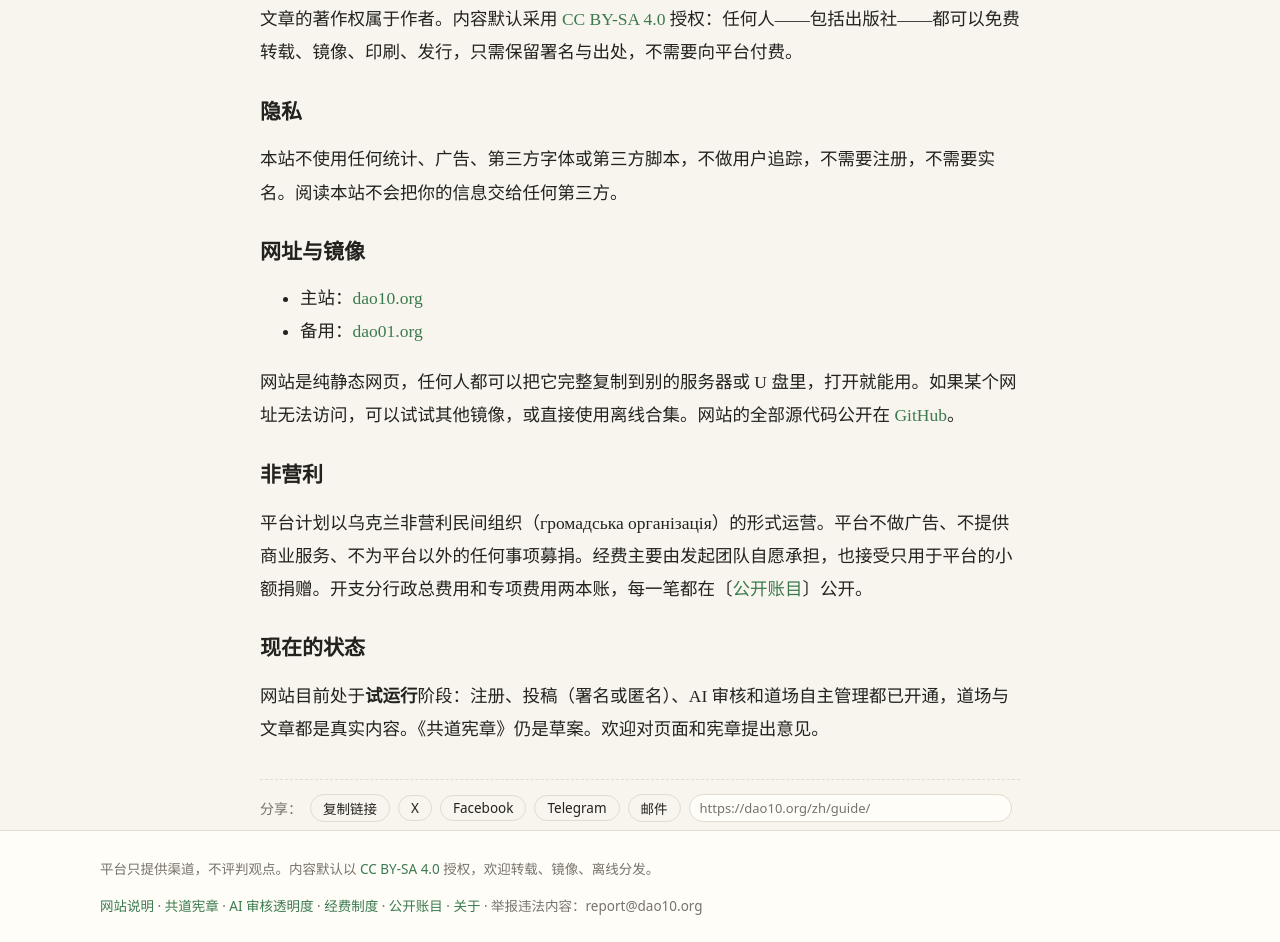
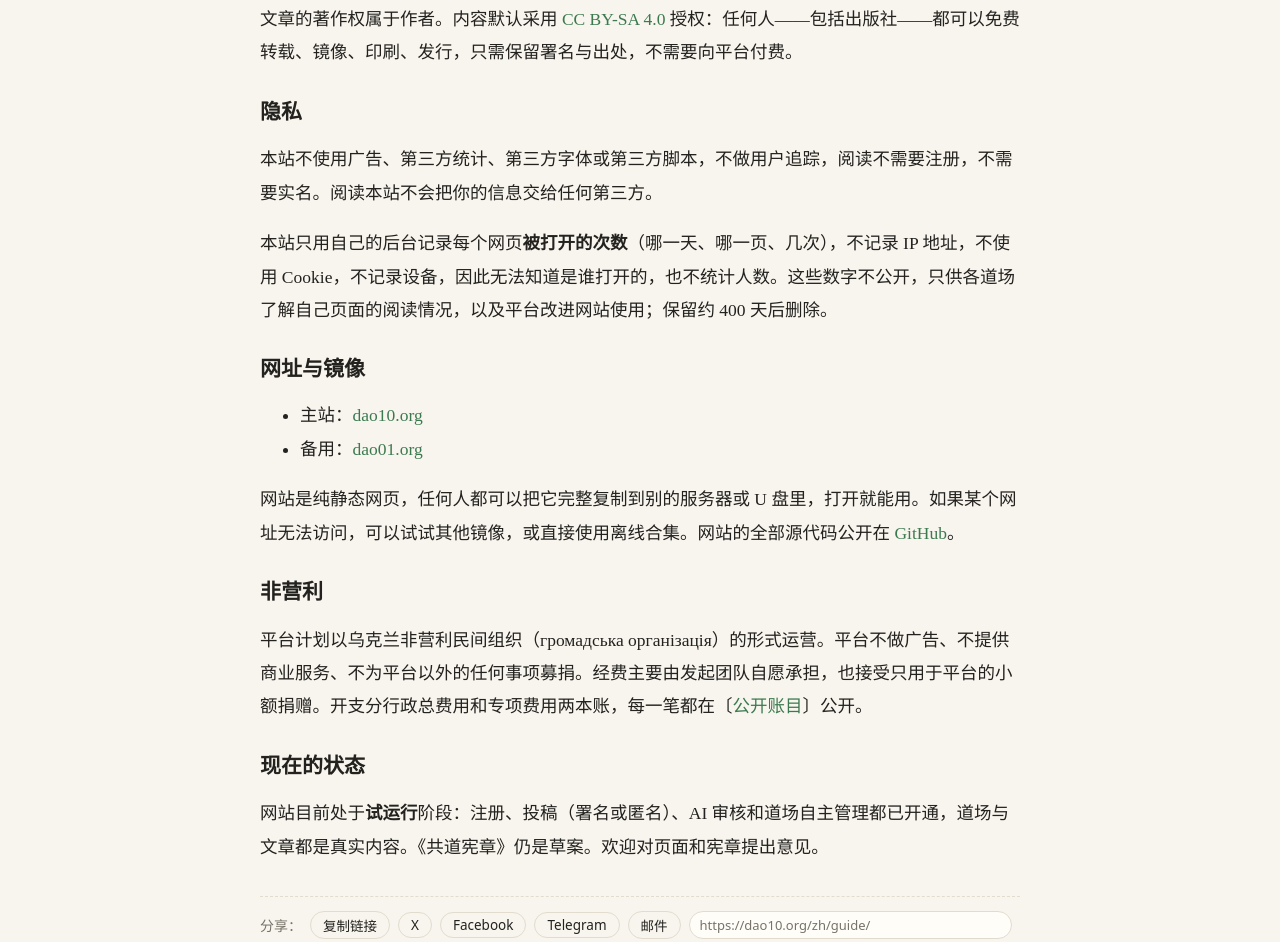
Before and after one commit to dao10-org/site, an Eleventy site: page src/zh/guide.md in a window 1280 px wide. Shown: the part 2190-3132 px from the top of the page. Built offline with nearby package versions, Linux system fonts and the light colour scheme; Eleventy itself is replaced by a stand-in of ours; files that its build step writes are made by us from their sources.

Commit message:
网站说明：如实写明只记录网页打开次数（不记 IP/Cookie/设备，不公开，保留约 400 天）
Co-Authored-By: Claude Opus 5.5 <noreply@anthropic.com>

```diff
--- a/src/zh/guide.md
+++ b/src/zh/guide.md
@@ -63,7 +63,9 @@ permalink: /zh/guide/
 
 ## 隐私
 
-本站不使用任何统计、广告、第三方字体或第三方脚本，不做用户追踪，不需要注册，不需要实名。阅读本站不会把你的信息交给任何第三方。
+本站不使用广告、第三方统计、第三方字体或第三方脚本，不做用户追踪，阅读不需要注册，不需要实名。阅读本站不会把你的信息交给任何第三方。
+
+本站只用自己的后台记录每个网页**被打开的次数**（哪一天、哪一页、几次），不记录 IP 地址，不使用 Cookie，不记录设备，因此无法知道是谁打开的，也不统计人数。这些数字不公开，只供各道场了解自己页面的阅读情况，以及平台改进网站使用；保留约 400 天后删除。
 
 ## 网址与镜像
 
```
